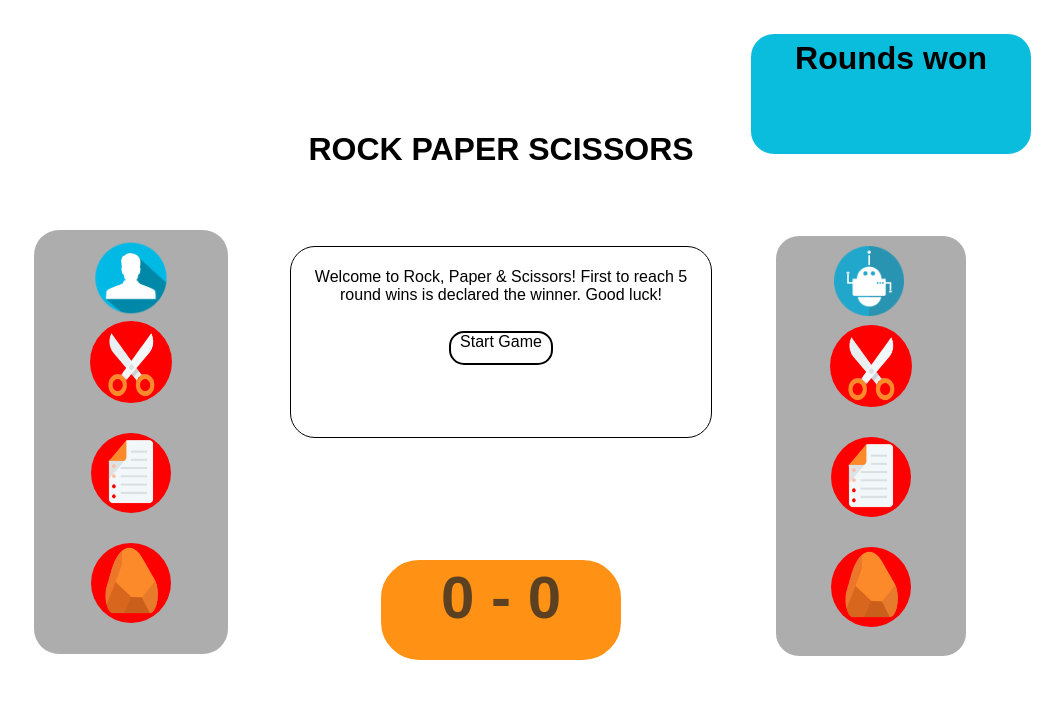
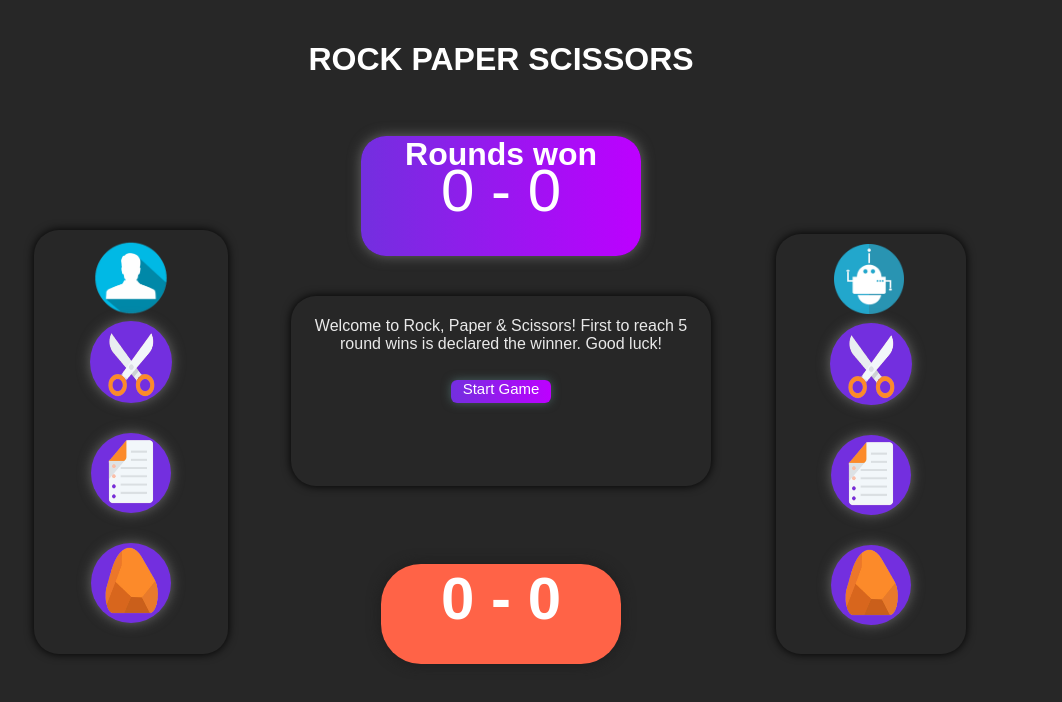
Before and after one commit to AlessDePool/rockPaperScissors, a plain HTML site: page index.html in a window 1280 px wide. Shown: the whole page, without its empty margins (139-1201 px from the left). Drawn offline with Linux system fonts and the light colour scheme; a web font is replaced by a local one.

Commit message:
finalized project

```diff
--- a/index.html
+++ b/index.html
@@ -49,7 +49,7 @@
             <p class="consoleMessage"></p>
         </div>
     </div>
-    <div class="topBar"></div>
+    </div>
 </body>
 <script src="scripts/scripts.js"> </script>
 </html>
--- a/scripts/scripts.js
+++ b/scripts/scripts.js
@@ -137,6 +137,9 @@ let tieMessage = function() {
 
  const totalScoreNumber = document.querySelector('.totalScoreNumber') //totalScoreNumber variable
  let totalScore //display
+
+ totalScore = userRound + " " + "-" + " " + cpuRound
+     totalScoreNumber.textContent = totalScore
 
  //totalScoreNumber display functions
  let userWinRound = function() {
--- a/styles/style.css
+++ b/styles/style.css
@@ -1,5 +1,5 @@
 body {
-    background-color: #ffffff;
+    background-color: #272727;
     font-family: 'RocknRoll One', sans-serif;
 }
 
@@ -11,7 +11,8 @@ html {
 .playerBox {
     height: 420px;
     width: 190px;
-    background-color: #8d8d8db6;
+    -webkit-box-shadow: 0 0 10px rgb(0, 0, 0);
+        box-shadow: 0 0 10px rgb(0, 0, 0);
     border-radius: 25px;
     border: 2px #440bd400 solid;
     margin: auto;
@@ -26,13 +27,13 @@ html {
 .cpuBox {
     height: 420px;
     width: 190px;
-    background-color:#8d8d8db6;
+    -webkit-box-shadow: 0 0 10px rgb(0, 0, 0);
+        box-shadow: 0 0 10px rgb(0, 0, 0);
     border-radius: 25px;
     margin: auto;
     position: relative;
     bottom: 270px;
     left: 370px;
-    border: 2px #ffffff solid;
     display: flex;
     justify-content: center;
     z-index: 2
@@ -41,48 +42,53 @@ html {
 .currentScore {
     height: 100px;
     width: 240px;
-    background-color: rgb(255, 146, 21);
+    -webkit-box-shadow: 0 0 14px rgb(29, 29, 29);
+        box-shadow: 0 0 14px rgb(29, 29, 29);
     z-index: 100;
     margin:auto;
     position: relative;
-    bottom: 370px;
-    border: 2px white solid;
+    bottom: 400px;
     border-radius: 40px;
+    background-color: tomato;
 }
 
 
 .totalScore {
     height: 120px;
     width: 280px;
-    background-color: rgb(10, 189, 221);
+    background: linear-gradient(90deg, #732fdf, #bd00ff);
     z-index: 100;
     margin:auto;
     position: relative;
-    bottom: 1000px;
-    border: 2px white solid;
+    bottom: 950px;
+    -webkit-box-shadow: 0 0 13px rgb(104, 104, 104);
+    box-shadow: 0 0 13px rgb(104, 104, 104);
     border-radius: 25px;
-    left: 390px
+    left: 0px
 }
 
 .console {
     height: 100px;
     width: 410px;
-    background-color: rgb(255, 255, 255);
+    background-color: #272727;
     z-index: 100;
     margin:auto;
     position: relative;
     bottom: 880px;
-    border: 1px black solid;
+    -webkit-box-shadow: 0 0 10px rgb(0, 0, 0);
+        box-shadow: 0 0 10px rgb(0, 0, 0);
     border-radius: 25px;
     z-index: 0;
     text-align: center;
     padding: 5px;
+    color: rgba(255, 255, 255, 0.897)
 }
 
 .title {
     text-align: center;
     position: relative;
-    top: 110px;
+    top: 20px;
+    color: white;
 }
 
 
@@ -158,21 +164,22 @@ html {
 .scoreNumber {
     text-align: center;
     position:relative;
-    bottom: 37px;
+    bottom: 0px;
     font-size: 60px;
-    color: rgba(37, 37, 37, 0.753)
+    color: #ffffff
 }
 
 .totalScoreTitle{
     text-align: center;
     position: relative;
-    bottom: 15px;
+    bottom: 0px;
+    color: white
 }
 
 .totalScoreNumber {
     text-align: center;
     position:relative;
-    bottom: 56px;
+    bottom: 38px;
     font-size: 60px;
     color: rgb(255, 255, 255)
 }
@@ -193,7 +200,9 @@ html {
 .scissorsButtonU {
     height: 82px;
     width: 82px;
-    background-color: rgb(255, 0, 0);
+    background-color: #732fdf;
+    -webkit-box-shadow: 0 0 13px rgb(104, 104, 104);
+    box-shadow: 0 0 13px rgb(104, 104, 104);
     z-index: 12;
     border-radius: 50%;
 }
@@ -201,7 +210,9 @@ html {
 .paperButtonU {
     height: 80px;
     width: 80px;
-    background-color: rgb(255, 0, 0);
+    background-color: #732fdf;
+    -webkit-box-shadow: 0 0 13px rgb(104, 104, 104);
+    box-shadow: 0 0 13px rgb(104, 104, 104);
     z-index: 12;
     border-radius: 50%;
 }
@@ -209,7 +220,9 @@ html {
 .rockButtonU {
     height: 80px;
     width: 80px;
-    background-color: rgb(255, 0, 0);
+    background-color: #732fdf;
+    -webkit-box-shadow: 0 0 13px rgb(104, 104, 104);
+    box-shadow: 0 0 13px rgb(104, 104, 104);
     z-index: 12;
     border-radius: 50%;
 }
@@ -231,7 +244,9 @@ html {
 .scissorsButtonC {
     height: 82px;
     width: 82px;
-    background-color: rgb(255, 0, 0);
+    background-color: #732fdf;
+    -webkit-box-shadow: 0 0 13px rgb(104, 104, 104);
+    box-shadow: 0 0 13px rgb(104, 104, 104);
     z-index: 12;
     border-radius: 50%;
 }
@@ -239,7 +254,9 @@ html {
 .paperButtonC {
     height: 80px;
     width: 80px;
-    background-color: rgb(255, 0, 0);
+    background-color: #732fdf;
+    -webkit-box-shadow: 0 0 13px rgb(104, 104, 104);
+    box-shadow: 0 0 13px rgb(104, 104, 104);
     z-index: 12;
     border-radius: 50%;
 }
@@ -247,13 +264,16 @@ html {
 .rockButtonC {
     height: 80px;
     width: 80px;
-    background-color: rgb(255, 0, 0);
+    background-color: #732fdf;
+    -webkit-box-shadow: 0 0 13px rgb(104, 104, 104);
+    box-shadow: 0 0 13px rgb(104, 104, 104);
     z-index: 12;
     border-radius: 50%;
 }
 
 .clicked {
-    border: 2px white solid;
+    -webkit-box-shadow: 0 0 14px rgb(255, 0, 0);
+        box-shadow: 0 0 14px rgb(255, 0, 0);
 }
 
 .stage1 {
@@ -262,13 +282,18 @@ html {
 }
 
 .startButton {
-    height: 30px;
+    height: 23px;
     width: 100px;
     margin: auto;
-    border: 2px black solid;
     position: relative;
     top: 11px;
-    border-radius: 15px;
+    border-radius: 6px;
+    color:rgb(255, 255, 255);
+    -webkit-box-shadow: 0 0 10px rgb(71, 97, 97);
+        box-shadow: 0 0 10px rgb(71, 97, 97);
+    font-size: 15px;
+    background: linear-gradient(90deg, #732fdf, #bd00ff)
+    ;
 }
 
 .smallConsole1 {
@@ -281,3 +306,12 @@ html {
     border: 1px black solid;
     border-radius: 20px;
 }
+
+.startButton:hover {
+    height: 30px;
+    width: 110px;
+    color: rgb(255, 255, 255);
+    font-size: medium;
+    -webkit-box-shadow: 0 0 14px rgb(255, 255, 255);
+        box-shadow: 0 0 14px rgb(255, 255, 255);
+}
```
